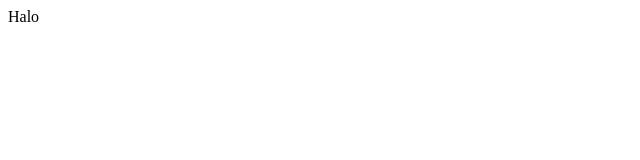
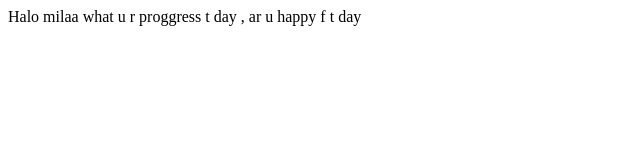
Before and after one commit to hazmilaa/hazmilaa.github.io, a plain HTML site: page index.html in a window 1280 px wide. Shown: the whole page, without its empty margins (0-640 px from the left). Drawn offline with Linux system fonts and the light colour scheme.

Commit message:
Update index.html

```diff
--- a/index.html
+++ b/index.html
@@ -1,6 +1,6 @@
 </html>
 <head></head>
 <body>
-  Halo
+  Halo milaa what u r proggress t day , ar u happy f t day
 </body>
 </html>
```
